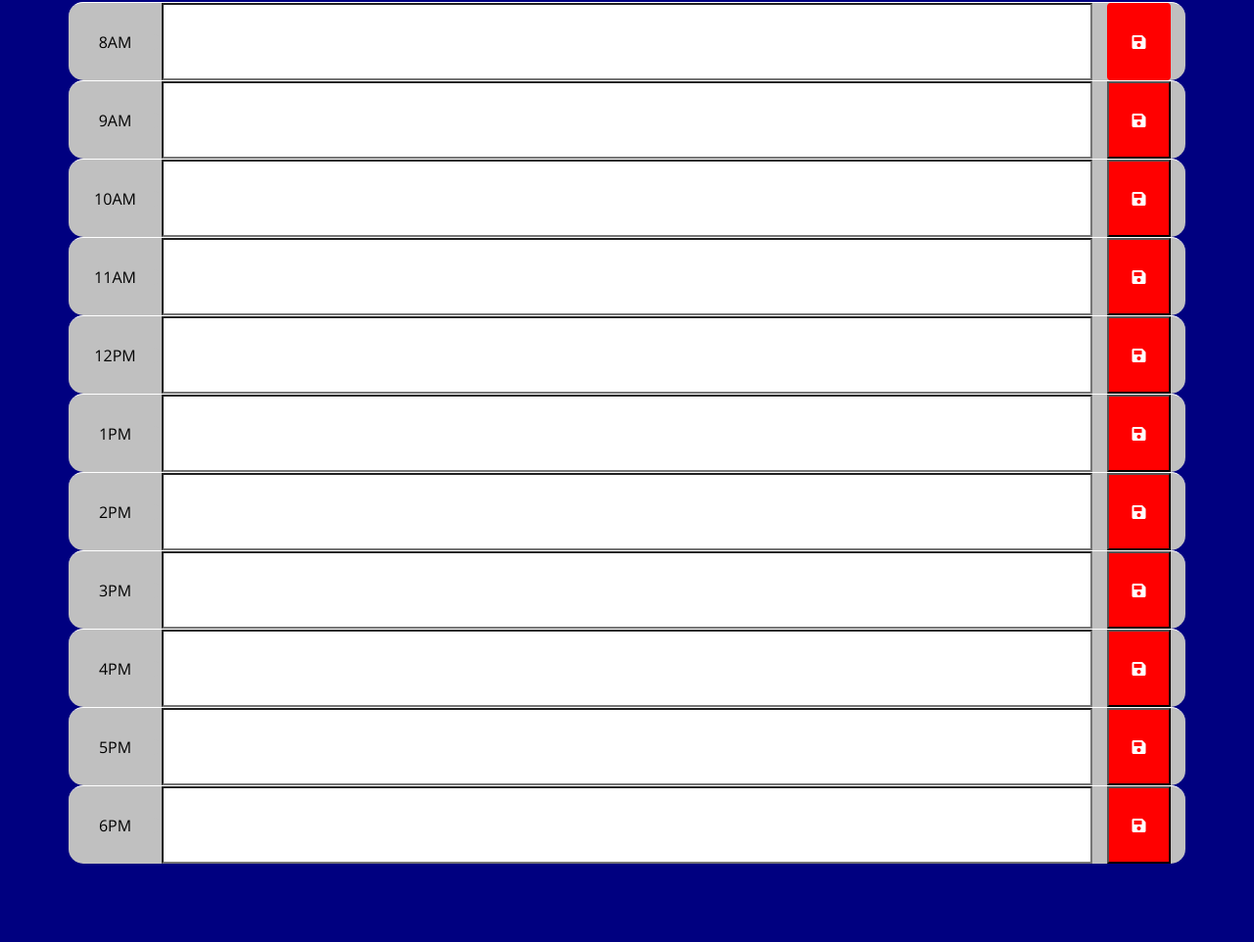
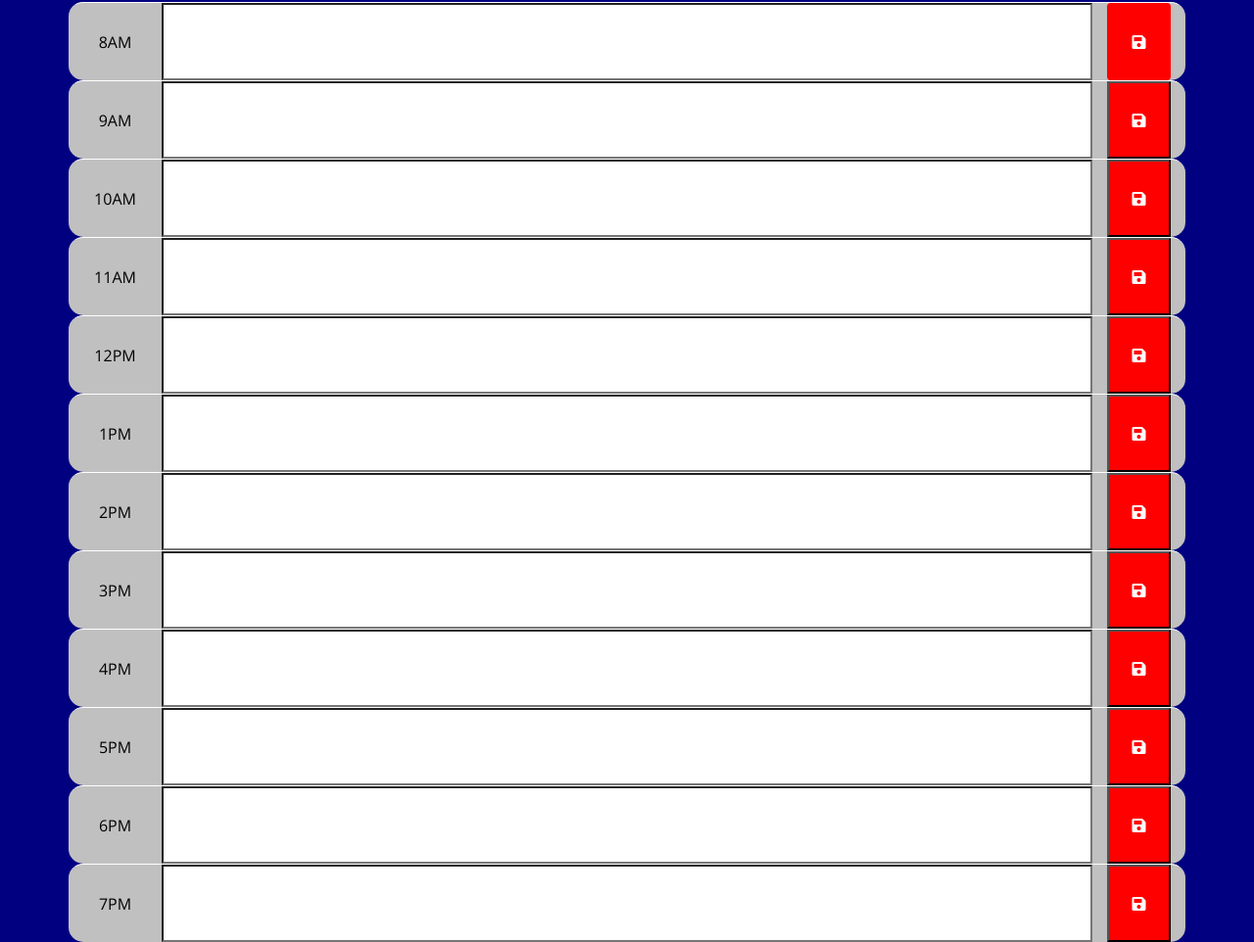
Before and after one commit to Tkachuk94/Day-Planner, a plain HTML site: page index.html in a window 1280 px wide. Shown: the part 334-1296 px from the top of the page at 98% size. Before the commit the page ends 1216 px from the top, so only its background shows below. Drawn offline with nearby package versions, Linux system fonts and the light colour scheme.

Commit message:
Added 7pm row

```diff
--- a/index.html
+++ b/index.html
@@ -140,6 +140,17 @@
           <button class="saveBtn" id="6button"><i class="fas fa-save"></i></button>
         </div>
       </div>
+
+      <div class="row time-block" id="19">
+        <div class="col-1 hour">
+          7PM
+        </div>
+        <input type="text"  class="input col-10" id="7PM"/>
+        <div class="col-1">
+          <button class="saveBtn" id="7button"><i class="fas fa-save"></i></button>
+        </div>
+      </div>
+
     </div>
 
     <script src="https://cdnjs.cloudflare.com/ajax/libs/jquery/3.2.1/jquery.min.js"></script>
```
